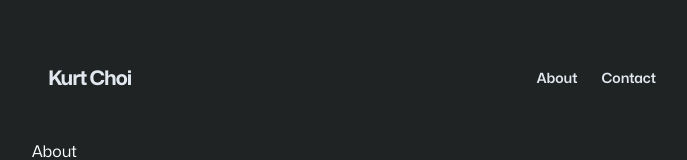
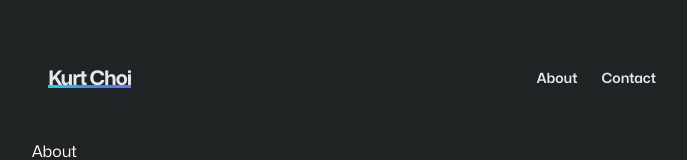
Before and after one commit to Hintful/personal-web, a Next.js app: page /about in a window 1280 px wide. Shown: the top 160 px of the page, without its empty margins (288-975 px from the left). Built offline with nearby package versions, Linux system fonts and the light colour scheme.

Commit message:
Add rough notation animation to hero page

```diff
--- a/package.json
+++ b/package.json
@@ -18,7 +18,8 @@
     "framer-motion": "^10.16.4",
     "next": "14.0.1",
     "react": "^18",
-    "react-dom": "^18"
+    "react-dom": "^18",
+    "react-rough-notation": "^1.0.5"
   },
   "devDependencies": {
     "autoprefixer": "^10.0.1",
--- a/src/app/components/navigation/navbar/Logo.js
+++ b/src/app/components/navigation/navbar/Logo.js
@@ -3,7 +3,7 @@ const { default: Link } = require("next/link")
 const Logo = () => {
     return (
         <Link href="/">
-            <div className="text-xl font-bold select-none hover:text-slate-600 transition duration-75 ease-in-out tracking-tighter text-slate-200">
+            <div className="text-xl font-bold select-none transition duration-75 ease-in-out tracking-tighter text-slate-200 gradient-underline">
                 Kurt Choi
             </div>
         </Link>
--- a/src/app/page.js
+++ b/src/app/page.js
@@ -1,14 +1,13 @@
-'use client'
-import { FontAwesomeIcon } from "@fortawesome/react-fontawesome";
-import { faAmazon } from '@fortawesome/free-brands-svg-icons'
-
+import { RoughNotation, RoughNotationGroup } from "react-rough-notation";
 
 export default function Home() {
   return (
     <div className="mt-4 text-white">
       <div className="flex-col space-y-3 py-8 text-3xl font-semibold leading-tight pr-2">
-        <div className="">Hello, my name is <p className="text-gradient-primary font-bold">Kurt</p>.</div>
-        <div>I'm currently a Software Engineer at <div className="inline-block gradient-underline"> Amazon</div>.</div>
+        <RoughNotationGroup show={true}>
+          <div className="">Hello, my name is <p className="text-gradient-primary font-bold">Kurt</p>.</div>
+          <div>I'm currently a <RoughNotation type="highlight" color="#3b82f6">Software Engineer</RoughNotation> at <RoughNotation type="underline" color="#3b82f6">Amazon</RoughNotation>.</div>
+        </RoughNotationGroup>
       </div>
       <div>
         Lorem ipsum dolor sit amet, consectetur adipiscing elit, sed do eiusmod tempor incididunt ut labore et dolore magna aliqua. Ut enim ad minim veniam, quis nostrud exercitation ullamco laboris nisi ut aliquip ex ea commodo consequat. Duis aute irure dolor in reprehenderit in voluptate velit esse cillum dolore eu fugiat nulla pariatur. Excepteur sint occaecat cupidatat non proident, sunt in culpa qui officia deserunt mollit anim id est laborum.
```
Also changed, not shown: 1 other file (tests, documents, lock files or other folders).
